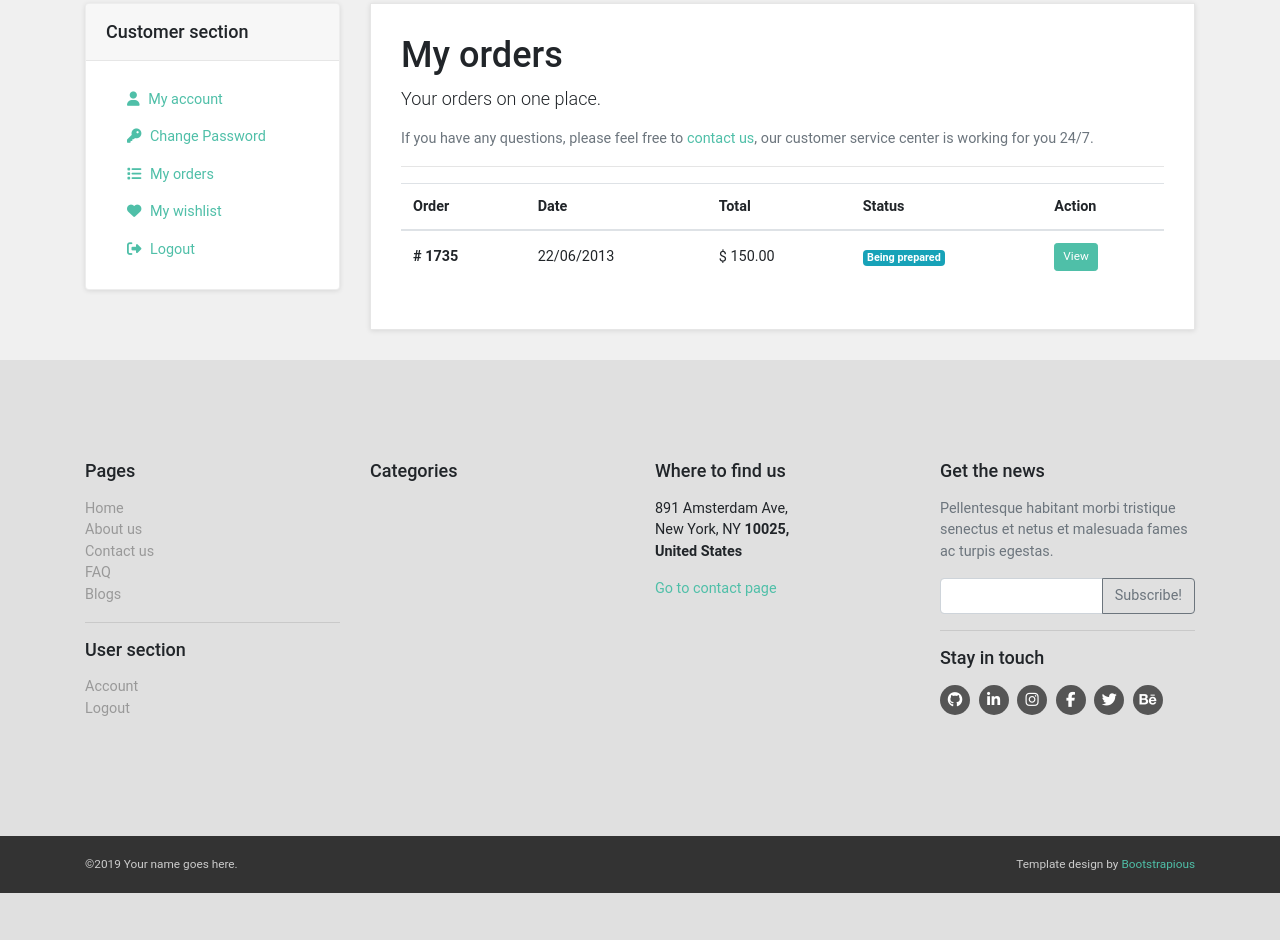
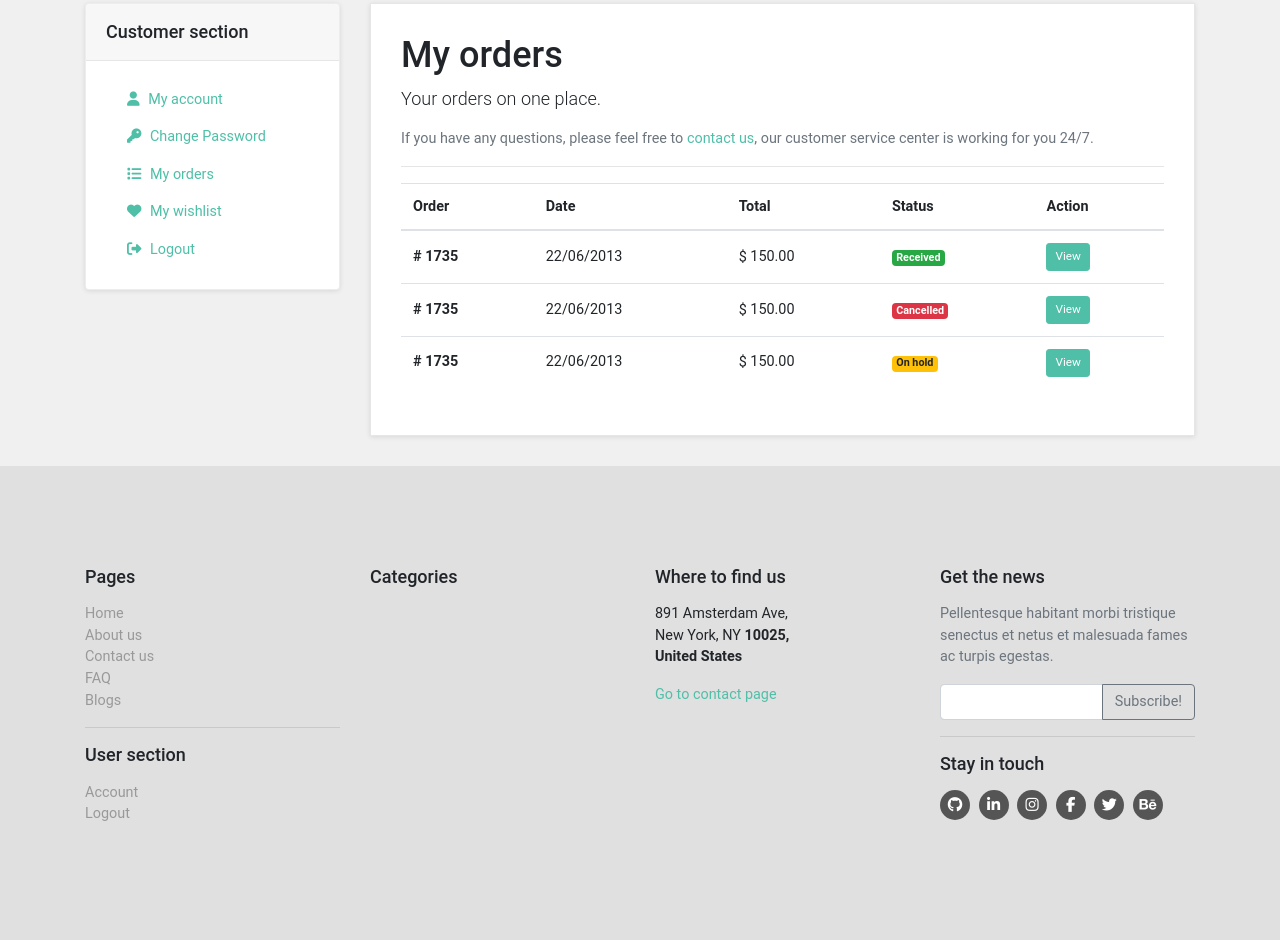
Before and after one commit to shahjalalhazari/Obaju-E-Commerce-Site, a Django app: page /order/orders/ in a window 1280 px wide. Shown: the part 229-1169 px from the top of the page. Before the commit the page ends 1122 px from the top, so only its background shows below. Run offline with Django 3.2, Linux system fonts and the light colour scheme; the visitor is signed in with stand-in values (Sample User, id 1); data that the repository does not hold is empty; some libraries are stand-ins or nearby versions.

Commit message:
Customer orders page added.

```diff
--- a/Order/views.py
+++ b/Order/views.py
@@ -117,5 +117,8 @@ def dec_qty(request, pk):
 # CUSTOMER ORDER VIEW
 @login_required
 def orders(request):
-    context = {}
+    orders = Order.objects.filter(user=request.user, ordered=True)
+    context = {
+        'orders': orders,
+    }
     return render(request, 'Order/orders.html', context)
--- a/templates/Order/orders.html
+++ b/templates/Order/orders.html
@@ -2,7 +2,7 @@
 {% load static %}
 {% load active_link_tags %}
 
-{% block TitleBlock %}Delivery Method - {% endblock %}
+{% block TitleBlock %}Customer Orders - {% endblock %}
 
 {% block BodyBlock %}
 <div id="all">
@@ -13,7 +13,9 @@
 					<!-- breadcrumb-->
 					<nav aria-label="breadcrumb">
 						<ol class="breadcrumb">
-							<li class="breadcrumb-item"><a href="#">Home</a></li>
+							<li class="breadcrumb-item">
+								<a href="{% url 'home:home' %}">Home</a>
+							</li>
 							<li aria-current="page" class="breadcrumb-item active">My orders</li>
 						</ol>
 					</nav>
@@ -27,27 +29,30 @@
 						</div>
 						<div class="card-body">
 							<ul class="nav nav-pills flex-column">
-								<a href="{% url 'account:profile' %}" class="nav-link {% active_link 'account:profile' strict=True %}">
+								<a href="{% url 'account:profile' %}"
+									class="nav-link {% active_link 'account:profile' strict=True %}">
 									<i class="fa fa-user"></i> My account
 								</a>
-								<a href="{% url 'account:change_password' %}" class="nav-link {% active_link 'account:change_password' strict=True %}">
+								<a href="{% url 'account:change_password' %}"
+									class="nav-link {% active_link 'account:change_password' strict=True %}">
 									<i class="fa fa-key" aria-hidden="true"></i> Change Password
 								</a>
-								<a href="{% url 'order:orders' %}" class="nav-link {% active_link 'order:orders' strict=True %}">
+								<a href="{% url 'order:orders' %}"
+									class="nav-link {% active_link 'order:orders' strict=True %}">
 									<i class="fa fa-list"></i> My orders
 								</a>
 								<a href="#" class="nav-link {% active_link 'view-name' strict=True %}">
 									<i class="fa fa-heart"></i> My wishlist
 								</a>
-								<a href="{% url 'account:logout' %}" class="nav-link {% active_link 'account:logout' strict=True %}">
+								<a href="{% url 'account:logout' %}"
+									class="nav-link {% active_link 'account:logout' strict=True %}">
 									<i class="fa fa-sign-out"></i> Logout
 								</a>
 							</ul>
 						</div>
 					</div>
-					<!-- /.col-lg-3-->
-					<!-- *** CUSTOMER MENU END ***-->
 				</div>
+
 				<div id="customer-orders" class="col-lg-9">
 					<div class="box">
 						<h1>My orders</h1>
@@ -68,12 +73,39 @@
 									</tr>
 								</thead>
 								<tbody>
+									{% for order in orders %}
+									<tr>
+										<th>#{{ order.id }}</th>
+										<td>{{ order.updated | date:"d/m/Y" }}</td>
+										<td>${{ order.get_total_amount }}</td>
+										<td>
+											<span class="badge badge-info">Being prepared</span>
+										</td>
+										<td>
+											<a href="#" class="btn btn-primary btn-sm">View</a>
+										</td>
+									</tr>
+									{% endfor %}
 									<tr>
 										<th># 1735</th>
 										<td>22/06/2013</td>
 										<td>$ 150.00</td>
-										<td><span class="badge badge-info">Being prepared</span></td>
-										<td><a href="#" class="btn btn-primary btn-sm">View</a></td>
+										<td><span class="badge badge-success">Received</span></td>
+										<td><a href="customer-order.html" class="btn btn-primary btn-sm">View</a></td>
+									</tr>
+									<tr>
+										<th># 1735</th>
+										<td>22/06/2013</td>
+										<td>$ 150.00</td>
+										<td><span class="badge badge-danger">Cancelled</span></td>
+										<td><a href="customer-order.html" class="btn btn-primary btn-sm">View</a></td>
+									</tr>
+									<tr>
+										<th># 1735</th>
+										<td>22/06/2013</td>
+										<td>$ 150.00</td>
+										<td><span class="badge badge-warning">On hold</span></td>
+										<td><a href="customer-order.html" class="btn btn-primary btn-sm">View</a></td>
 									</tr>
 								</tbody>
 							</table>
```
Also changed, not shown: Order/models.py (+7 -4 lines), Payment/views.py (+8 -1 lines), Order/migrations/0004_auto_20210220_1148.py (added), Order/migrations/0005_auto_20210220_1156.py (added), Order/migrations/0006_auto_20210220_2349.py (added), Order/migrations/0007_auto_20210221_0014.py (added), 1 other file.
